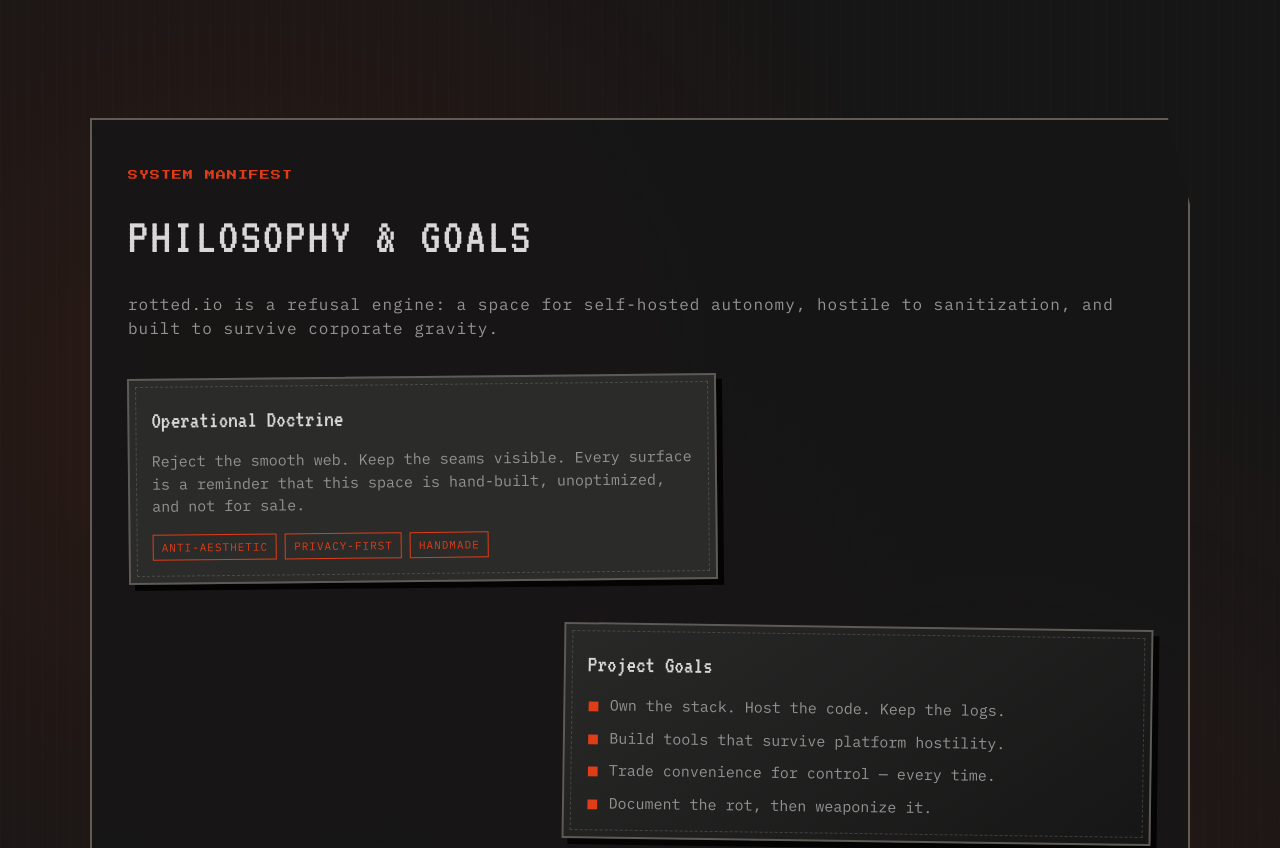
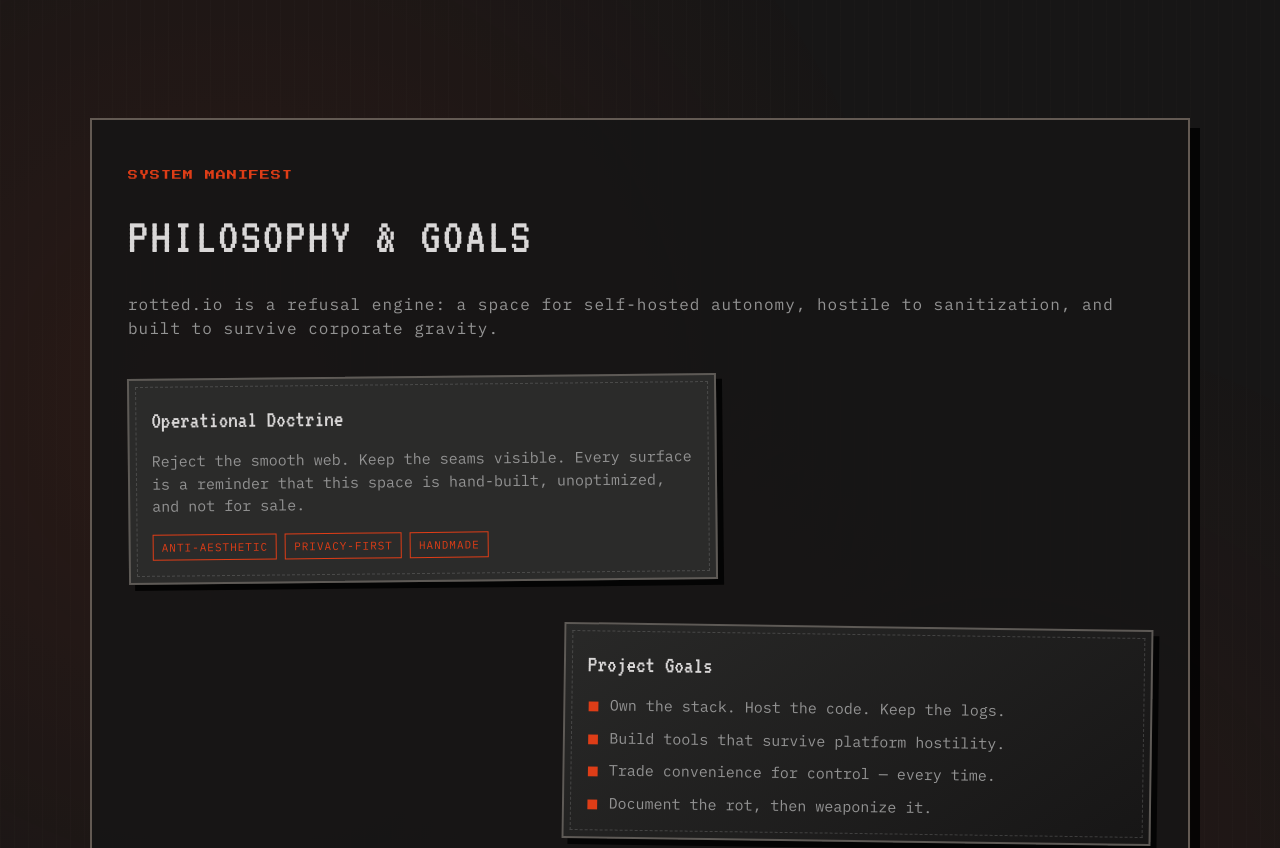
Before and after one commit to rxtted/rotted.io, a React (Vite) app: page / in a window 1280 px wide. Shown: the part 802-1650 px from the top of the page. Built offline with nearby package versions, Linux system fonts and the light colour scheme.

Commit message:
design: removed angled clipping

```diff
--- a/src/App.css
+++ b/src/App.css
@@ -343,7 +343,6 @@
   background: rgba(23, 22, 22, 0.9);
   border: 2px solid var(--gray-weathered);
   box-shadow: 10px 10px 0 rgba(0, 0, 0, 0.8);
-  clip-path: polygon(0 0, 98% 0, 100% 8%, 100% 100%, 2% 100%, 0 92%);
 }
 
 .philosophy-header {
```
